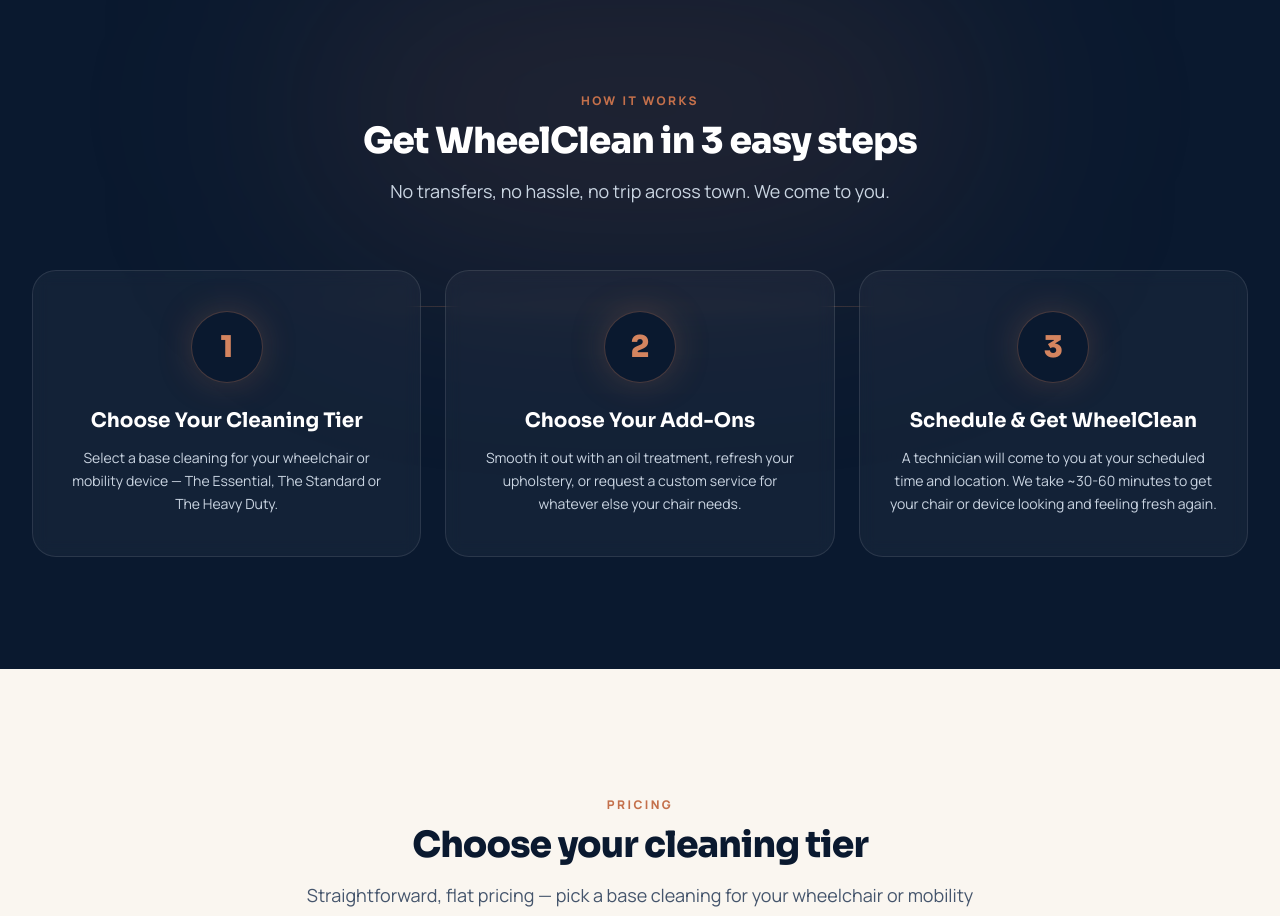
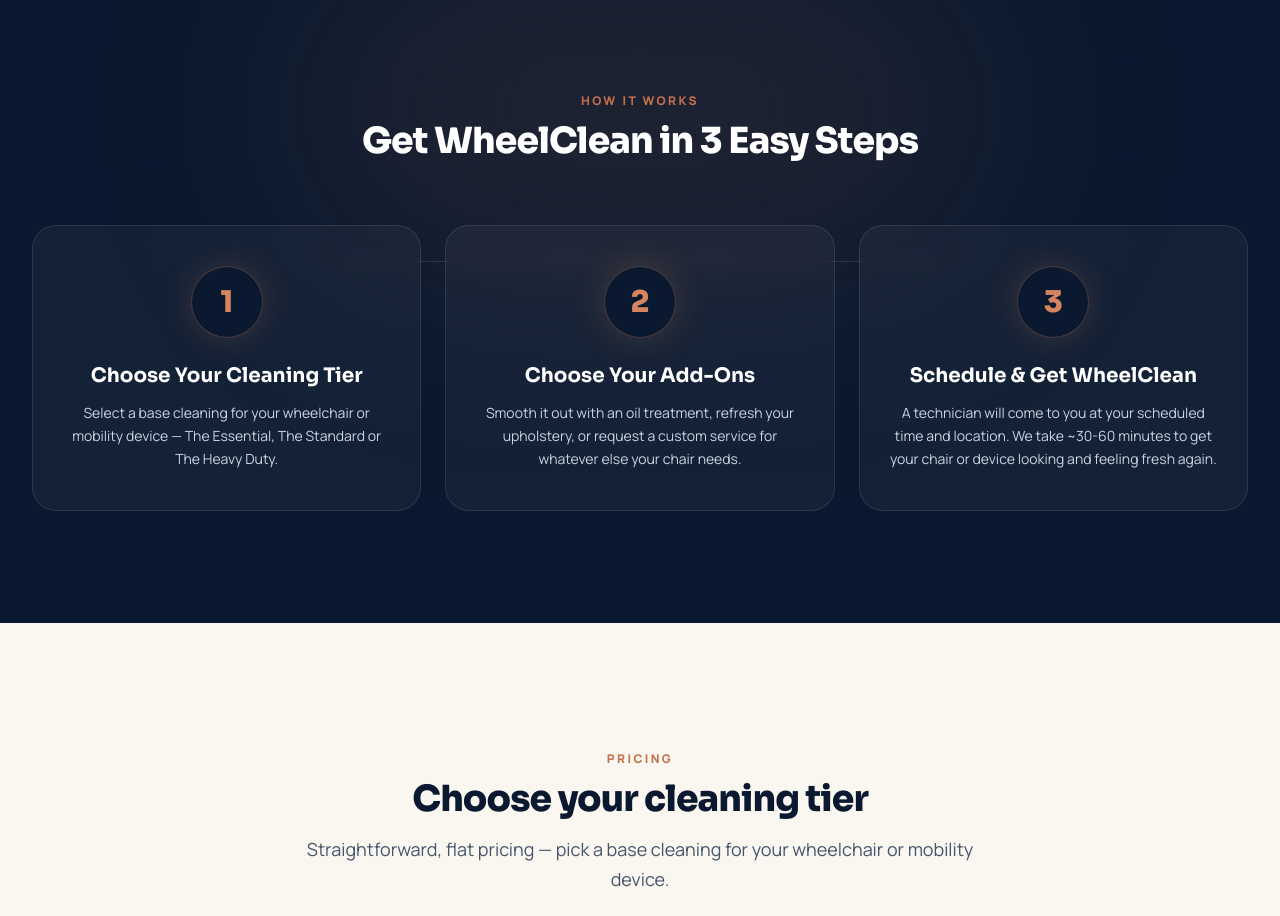
Before and after one commit to rahulksinha95/wheelcleandfw, a Next.js app: page / in a window 1280 px wide. Shown: the part 1040-1956 px from the top of the page. Built offline with nearby package versions, Linux system fonts and the light colour scheme.

Commit message:
Update how-it-works.tsx

```diff
--- a/src/components/how-it-works.tsx
+++ b/src/components/how-it-works.tsx
@@ -16,8 +16,7 @@ export default function HowItWorks() {
         <SectionHeading
           dark
           eyebrow="How It Works"
-          title="Get WheelClean in 3 easy steps"
-          subtitle="No transfers, no hassle, no trip across town. We come to you."
+          title="Get WheelClean in 3 Easy Steps"
         />
 
         <div className="relative mt-16 grid gap-6 md:grid-cols-3">
```
